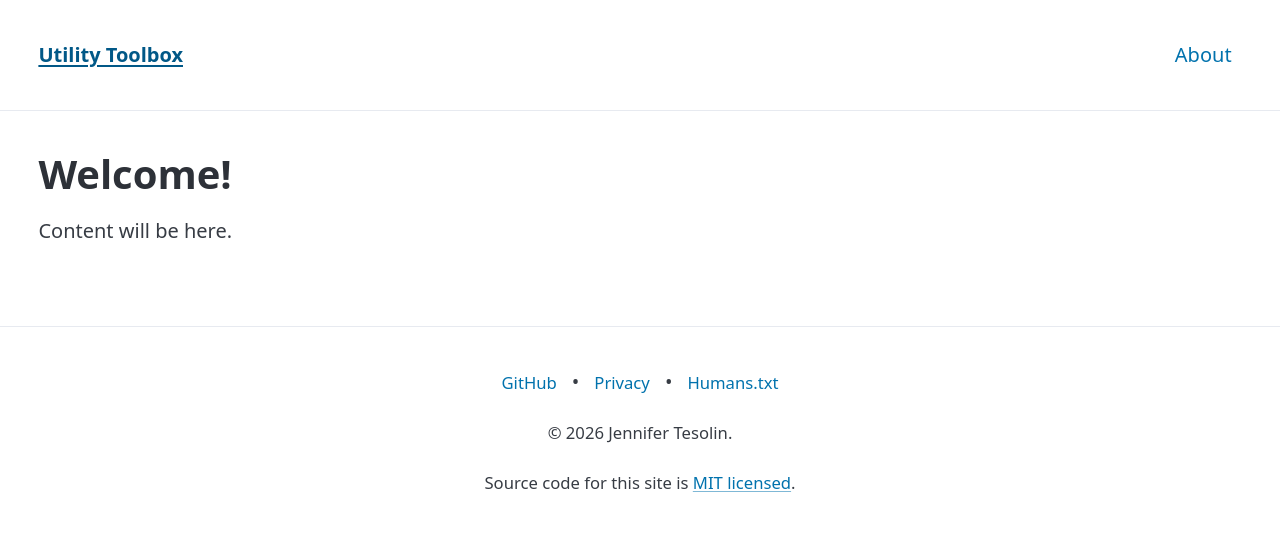
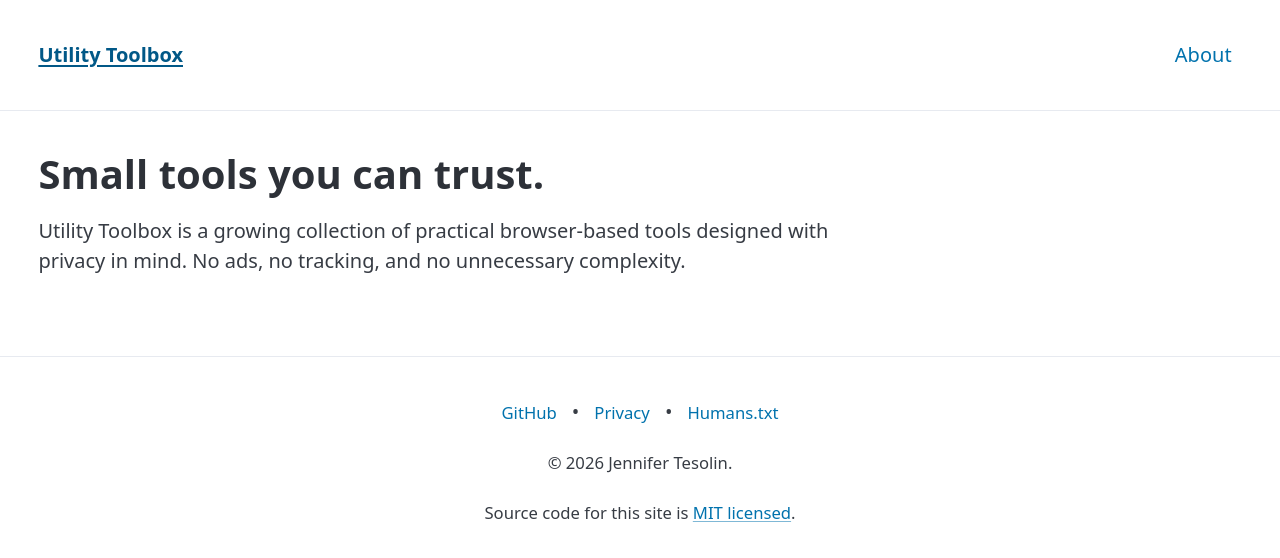
Before and after one commit to jennifert/utility-toolbox, a Next.js app: page / in a window 1280 px wide. Shown: the top 558 px of the page. Built offline with nearby package versions, Linux system fonts and the light colour scheme.

Commit message:
Updated TODO.md. Updated Homepage text.

```diff
--- a/pages/index.js
+++ b/pages/index.js
@@ -2,19 +2,24 @@ import Head from 'next/head'
 import Layout from '../components/layout'
 
 export const POST_TITLE = 'Utility Toolbox'
-export const POST_DESCRIPTION = 'Simple tools for everyday tasks. No tracking, no ads.'
+export const POST_DESCRIPTION =
+  'Simple tools for everyday tasks. No tracking, no ads.'
 
 function HomePage() {
   return (
-    <Layout home>
+    <Layout>
       <Head>
         <title>{POST_TITLE}</title>
         <meta name="description" content={POST_DESCRIPTION} />
       </Head>
 
       <section>
-        <h1>Welcome!</h1>
-        <p>Content will be here.</p>
+        <h1>Small tools you can trust.</h1>
+        <p>
+          Utility Toolbox is a growing collection of practical browser-based
+          tools designed with privacy in mind. No ads, no tracking, and no
+          unnecessary complexity.
+        </p>
       </section>
     </Layout>
   )
```
Also changed, not shown: 1 other file (tests, documents, lock files or other folders).
